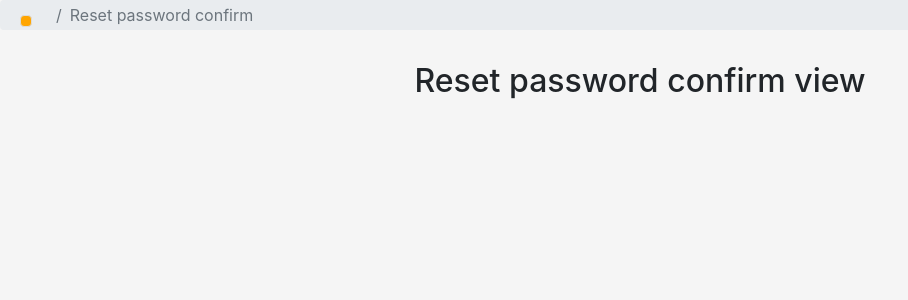
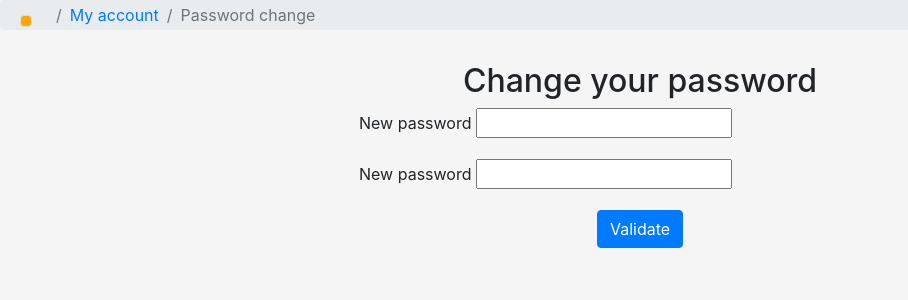
Before and after one commit to BrRoman/ordomatic-django, a Django app: template ordomatic/apps/accounts/templates/accounts/reset_password_confirm.html in a window 1280 px wide. Shown: the part 69-369 px from the top of the page, without its empty margins (0-908 px from the left). Run offline with Django 3.2, Linux system fonts and the light colour scheme; the template is opened without the code that fills it, so the values that code supplies are empty, except form fields; tables that the repository leaves empty hold one stand-in row (values such as "Sample post"); form fields are guessed from the names that the template uses; style sheets or scripts are compiled from the project's sources; some libraries are stand-ins or nearby versions; some web fonts are replaced.

Commit message:
Reset password: main lines.

```diff
--- a/ordomatic/apps/accounts/templates/accounts/reset_password_complete.html
+++ b/ordomatic/apps/accounts/templates/accounts/reset_password_complete.html
@@ -5,5 +5,5 @@
 {% endblock breadcrumbs %}
 
 {% block content %}
-    <h2>Reset password complete view</h2>
+    <h2>Your password was reset successfuly!</h2>
 {% endblock content %}
--- a/ordomatic/apps/accounts/templates/accounts/reset_password_confirm.html
+++ b/ordomatic/apps/accounts/templates/accounts/reset_password_confirm.html
@@ -1,9 +1,74 @@
 {% extends 'main.html' %}
 
+{% load widget_tweaks %}
+
 {% block breadcrumbs %}
-    <li class="breadcrumb-item active">Reset password confirm</li>
+    <li class="breadcrumb-item"><a href={% url 'accounts:details' %}>My account</a></li>
+    <li class="breadcrumb-item active">Password change</li>
 {% endblock breadcrumbs %}
 
 {% block content %}
-    <h2>Reset password confirm view</h2>
+    <h2>Change your password</h2>
+
+    <form class="d-flex flex-column align-items-center w-100 mb-3" method="post" novalidate>
+        <div class="col-6">
+            {% csrf_token %}
+
+            <!-- New password 1 -->
+            <div class="form-group">
+                {{ form.new_password1.label_tag }}
+
+                {% if form.is_bound %}
+                    {% if form.new_password1.errors %}
+                        {% render_field form.new_password1 class="form-control is-invalid" %}
+                        {% for error in form.new_password1.errors %}
+                            <div class="invalid-feedback" style="display: block;">
+                                {{ error }}
+                            </div>
+                        {% endfor %}
+                    {% else %}
+                        {% render_field form.new_password1 class="form-control is-valid" %}
+                    {% endif %}
+                {% else %}
+                    {% render_field form.new_password1 class="form-control" %}
+                {% endif %}
+
+                {% if form.new_password1.help_text %}
+                    <small class="form-text text-muted">
+                        {{ form.new_password1.help_text }}
+                    </small>
+                {% endif %}
+            </div>
+
+            <!-- New password 2 -->
+            <div class="form-group">
+                {{ form.new_password2.label_tag }}
+
+                {% if form.is_bound %}
+                    {% if form.new_password2.errors %}
+                        {% render_field form.new_password2 class="form-control is-invalid" %}
+                        {% for error in form.new_password2.errors %}
+                            <div class="invalid-feedback" style="display: block;">
+                                {{ error }}
+                            </div>
+                        {% endfor %}
+                    {% else %}
+                        {% render_field form.new_password2 class="form-control is-valid" %}
+                    {% endif %}
+                {% else %}
+                    {% render_field form.new_password2 class="form-control" %}
+                {% endif %}
+
+                {% if form.new_password2.help_text %}
+                    <small class="form-text text-muted">
+                        {{ form.new_password2.help_text }}
+                    </small>
+                {% endif %}
+            </div>
+        </div>
+
+        <div>
+            <button type="submit" class="btn btn-primary">Validate</button>
+        </div>
+    </form>
 {% endblock content %}
--- /dev/null
+++ b/ordomatic/apps/accounts/templates/accounts/reset_password_email.html
@@ -0,0 +1,3 @@
+You're receiving this email because you requested a password reset for your user account at ordomatic.com.
+Click on the link below to reset your password.
+{{ protocol }}://{{ domain }}{% url 'accounts:reset_password_confirm' uidb64=uid token=token %}
```
Also changed, not shown: ordomatic/apps/accounts/templates/accounts/reset_password.html (+40 -1 lines), ordomatic/apps/accounts/templates/accounts/reset_password_done.html (added, +12 -0 lines), ordomatic/apps/accounts/urls.py (+5 -2 lines), ordomatic/apps/accounts/views.py (+16 -8 lines).
